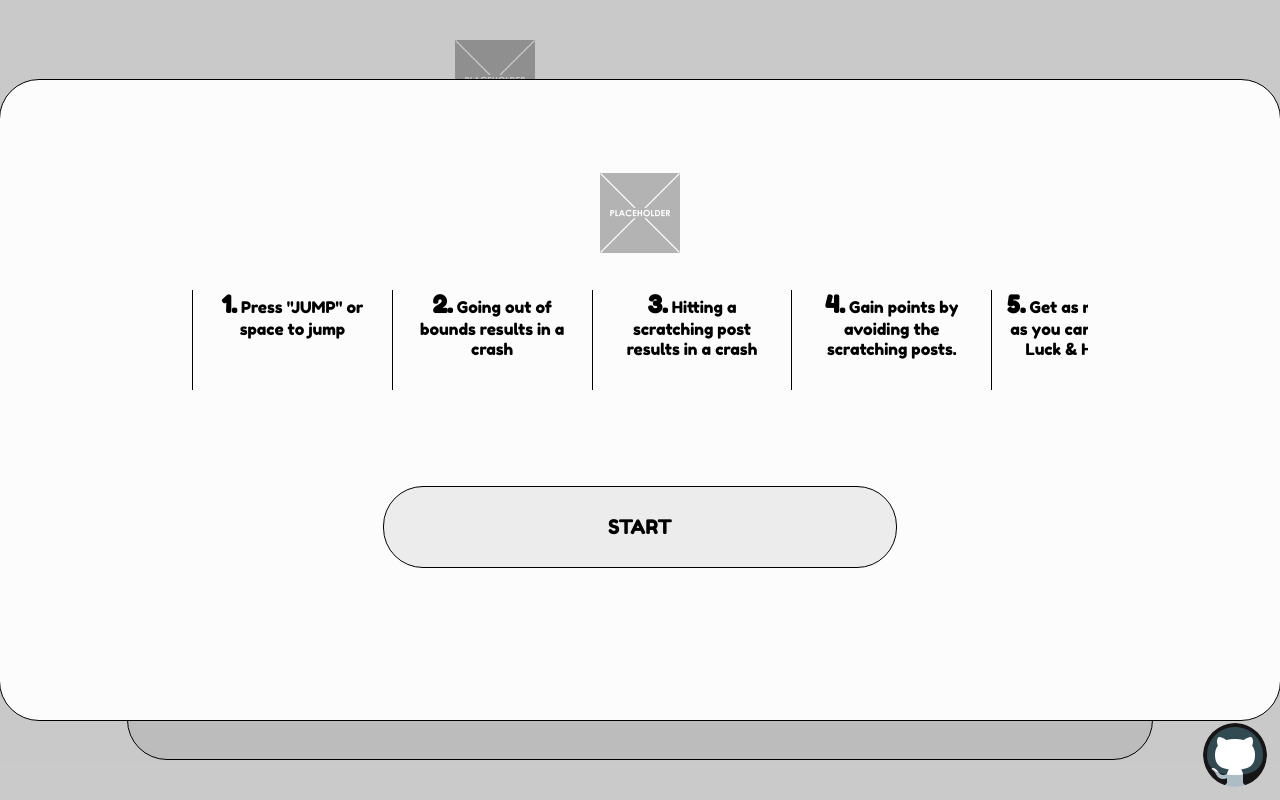
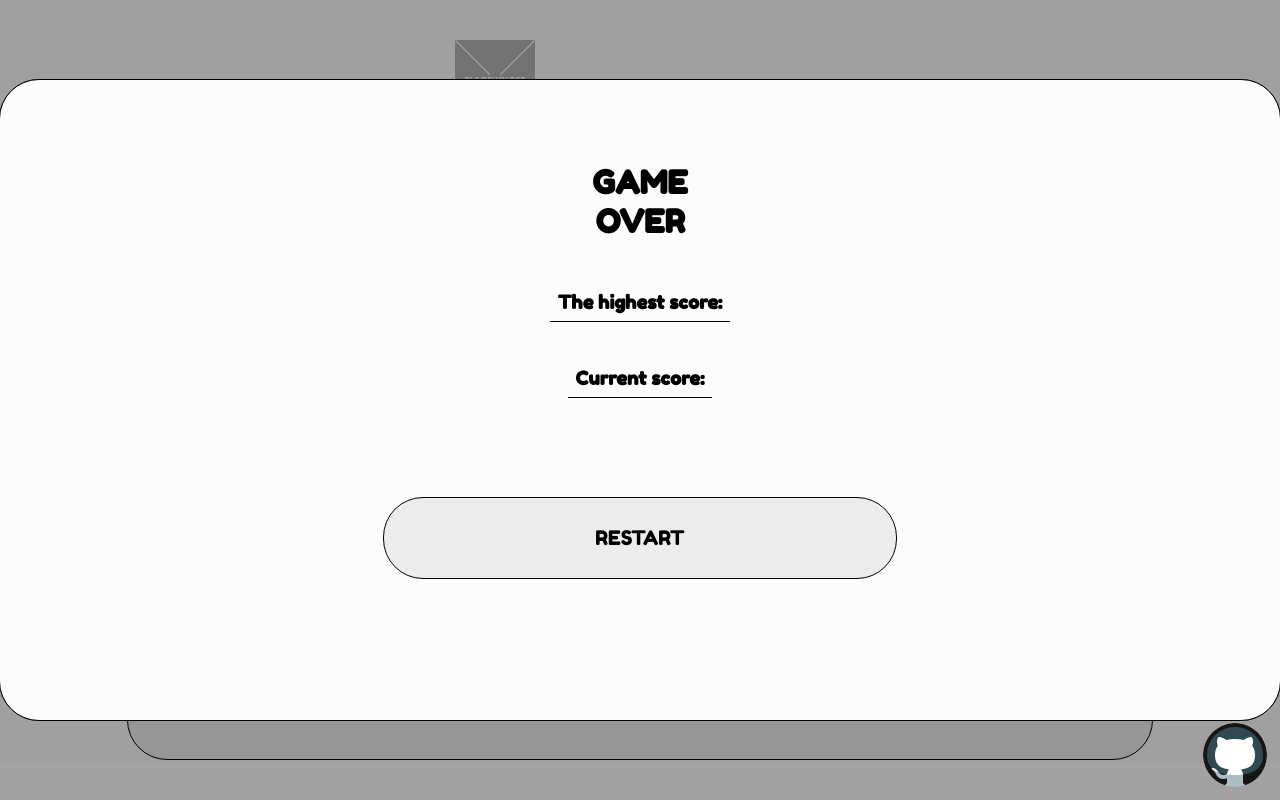
Before and after one commit to lunarwanderer13/zst-javascript-game, a website with bundled scripts: page index.html in a window 1280 px wide. Built offline with nearby package versions, Linux system fonts and the light colour scheme.

Commit message:
add ending window

```diff
--- a/index.html
+++ b/index.html
@@ -27,6 +27,19 @@
             </div>
         </div>
 
+        <div class="end-modal modal">
+            <div class="modal-body">
+                <h1>GAME OVER</h1>
+                <section>
+                    <div class="score-container">
+                        <h3>The highest score: <b><!--Place for highest score--></b></h3>
+                        <h3>Current score: <b><!--Place for current score--></b></h3>
+                    </div>
+                </section>
+                <button id="end-button">RESTART</button>
+            </div>
+        </div>
+
         <main>
             <header>
                 <h1><img src="./src/images/Placeholder.png" alt="Placeholder"></h1>
--- a/src/scripts/game.ts
+++ b/src/scripts/game.ts
@@ -46,6 +46,28 @@ function main(): void {
         if(event.code === "Space" || event.code === "Enter" && !event.repeat) {
             event.preventDefault()
             trigger_start()
+        }
+    })
+
+    // The ending modal window
+    const end_modal: HTMLDivElement | null = document.querySelector<HTMLDivElement>("div.end-modal")
+    if(!end_modal) return
+
+    // The ending button
+    const end_button: HTMLButtonElement | null = document.querySelector<HTMLButtonElement>("button#end-button")
+    if (!end_button) return
+
+    // Resets game
+    function trigger_end(): void {
+        location.reload();
+    }
+
+    // Listeners for user input
+    end_button.addEventListener("pointerup", trigger_end)        // Button click
+    document.addEventListener("keydown", (event: KeyboardEvent) => { // Space or enter press
+        if((event.code === "Space" || event.code === "Enter") && !event.repeat) {
+            event.preventDefault()
+            trigger_end()
         }
     })
 
--- a/src/styles/modal.css
+++ b/src/styles/modal.css
@@ -8,11 +8,11 @@ div.modal {
 }
 
 div.start-modal {
-    display: flex;
+    display: none;
 }
 
 div.end-modal {
-    display: none;
+    display: flex;
 }
 
 div.modal-body {
@@ -38,6 +38,23 @@ div.rules-container {
     align-items: center;
     margin: 0 auto;
 }
+
+div.score-container {
+    display: flex;
+    flex-direction: column;
+    justify-content: center;
+    align-items: center;
+    margin: 0 auto;
+}
+
+div.score-container h3 {
+
+    padding: 1vh;
+    border-bottom: 1px solid #000000;
+
+}
+
+
 
 div.modal-body p {
     width: 200px;
```
Also changed, not shown: dist/scripts/game.js, 1 other file.
